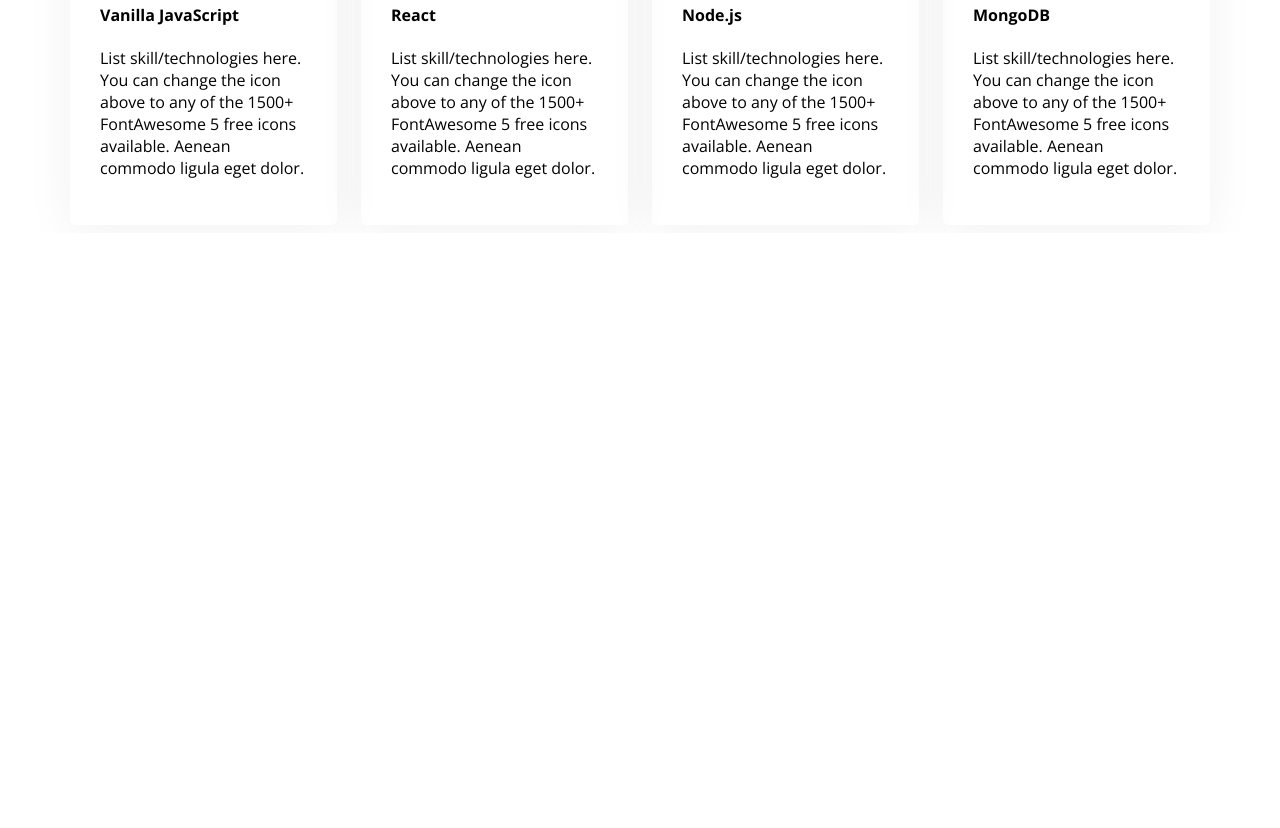
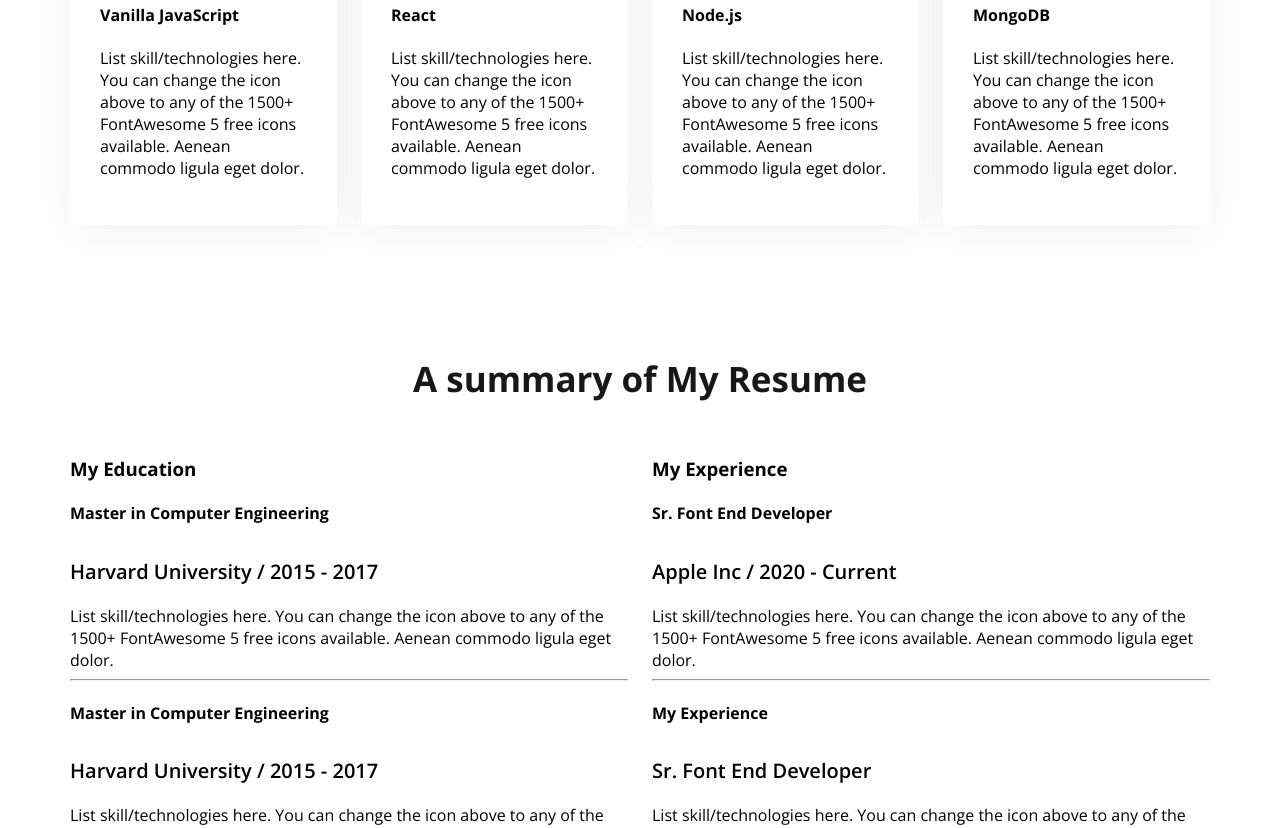
Before and after one commit to mdzubairahmad/web-dev-portfolio, a plain HTML site: page index.html in a window 1280 px wide. Shown: the part 1968-2796 px from the top of the page. Before the commit the page ends 2201 px from the top, so only its background shows below. Drawn offline with nearby package versions, Linux system fonts and the light colour scheme.

Commit message:
added a portfolio website

```diff
--- a/index.html
+++ b/index.html
@@ -22,7 +22,7 @@
         <div class="banner">
             <div class="banner-content">
                 <h4 class="banner-greetings dark-2">Hi I am</h4>
-                <h1 class="banner-title">Daud Zubair</h1>
+                <h1 class="banner-title">Daud Zub<span class="text-primary">AI</span>r</h1>
                 <p class="banner-description">Shot what able cold new see hold.Friendly as an betrayed formerly he. Morning because as to society behaved moments.</p>
                 <button class="btn-primary">Download CV</button>
                 <button class="btn-primary">Contact</button>
@@ -80,6 +80,61 @@
                 <p class="skills-description">List skill/technologies here. You can change the icon above to any of the 1500+ FontAwesome 5 free icons available. Aenean commodo ligula eget dolor.</p>
              </div>
         </div>
+        <section class="resume">
+            <h3 class="section-title text-center">A summary of My Resume</h3>
+            <div class="resume-container">
+                <!-- .resume-column*2>h3.resume-column-title+.experience*3>h4.experience-title+h5.experience-sub-title+.experience-description -->
+                 <resume-column>
+                    <h3 class="resume-column-title">My Education</h3>
+                    <div class="experience">
+                        <h4 class="experience-title">Master in Computer Engineering</h4>
+                        <h5 class="experience-sub-title">Harvard University / 2015 - 2017</h5>
+                        <div class="experience-description">List skill/technologies here. You can change the icon above
+to any of the 1500+ FontAwesome 5 free icons available. Aenean commodo ligula eget dolor.</div>
+                    </div>
+                    <hr>
+                    <div class="experience">
+                        <h4 class="experience-title">Master in Computer Engineering</h4>
+                        <h5 class="experience-sub-title">Harvard University / 2015 - 2017</h5>
+                        <div class="experience-description">List skill/technologies here. You can change the icon above
+to any of the 1500+ FontAwesome 5 free icons available. Aenean commodo ligula eget dolor.</div>
+                    </div>
+                    <hr>
+                    <div class="experience">
+                        <h4 class="experience-title">Master in Computer Engineering</h4>
+                        <h5 class="experience-sub-title">Harvard University / 2015 - 2017</h5>
+                        <div class="experience-description">List skill/technologies here. You can change the icon above
+to any of the 1500+ FontAwesome 5 free icons available. Aenean commodo ligula eget dolor.</div>
+                    </div>
+                 </resume-column>
+                 <resume-column>
+                    <h3 class="resume-column-title">My Experience</h3>
+                    <div class="experience">
+                        <h4 class="experience-title">Sr. Font End Developer</h4>
+                        <h5 class="experience-sub-title">Apple Inc / 2020 - Current</h5>
+                        <div class="experience-description">List skill/technologies here. You can change the icon above
+to any of the 1500+ FontAwesome 5 free icons available. Aenean commodo ligula eget dolor.</div>
+                    </div>
+                    <hr>
+                    <div class="experience">
+                        <h4 class="experience-title">My Experience</h4>
+                        <h5 class="experience-sub-title">Sr. Font End Developer</h5>
+                        <div class="experience-description">List skill/technologies here. You can change the icon above
+to any of the 1500+ FontAwesome 5 free icons available. Aenean commodo ligula eget dolor.</div>
+                    </div>
+                    <hr>
+                    <div class="experience">
+                        <h4 class="experience-title">Jr. Font End Developer</h4>
+                        <h5 class="experience-sub-title">Dribbble Inc / 2018 - 2022</h5>
+                        <div class="experience-description">List skill/technologies here. You can change the icon above
+to any of the 1500+ FontAwesome 5 free icons available. Aenean commodo ligula eget dolor.</div>
+                    </div>
+                 </resume-column>
+                </div>
+                <div class="text-center resume-download-cv">
+                     <button class="btn-primary">Download CV</button>
+                </div>
+        </section>
     </main>
     <foter>
 
--- a/styles/portfolio.css
+++ b/styles/portfolio.css
@@ -74,7 +74,7 @@ nav li a{
 .banner{
     display: flex;
     justify-content: space-between;
-    margin: 0 35px 0 200px;
+    margin: 0 35px 0px 200px;
 }
 .banner-content{
     max-width: 580px;
@@ -88,7 +88,7 @@ nav li a{
     font-size: 85px;
 }
 .banner-profile-pic{
-    width: 580px
+    width: 700px;
 }
 
 /* main styles */
@@ -125,3 +125,23 @@ main section{
     border-radius: 5px;
     box-shadow: 0px 6px 50px 0px rgba(0, 0, 0, 0.06);
 }
+
+/* resume section styles */
+.resume-container{
+    display: flex;
+    gap: 24px;
+}
+
+.experience-sub-title{
+    font-size: 20px;
+    font-weight: 600;
+    margin-bottom: 20px;
+}
+
+.experience-descripton .experience-sub-title{
+    color: #757575;
+}
+
+.resume-download-cv{
+    margin-top: 50px;
+}
```
